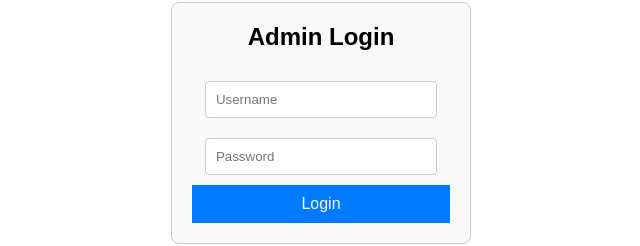
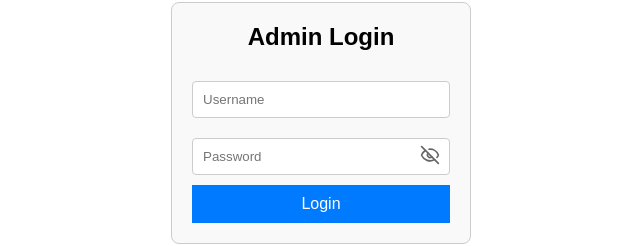
Before and after one commit to Swe-kini/tarento-portfolio-frontend, a React (Vite) app: page /login in a window 1280 px wide. Shown: the part 98-344 px from the top of the page, without its empty margins (319-959 px from the left). Built offline with nearby package versions, Linux system fonts and the light colour scheme.

Commit message:
chore:updated

```diff
--- a/package.json
+++ b/package.json
@@ -12,6 +12,7 @@
   "dependencies": {
     "axios": "^1.7.9",
     "bootstrap": "^5.3.3",
+    "lucide-react": "^0.474.0",
     "react": "^18.3.1",
     "react-bootstrap": "^2.10.8",
     "react-dom": "^18.3.1",
--- a/src/pages/Admin.jsx
+++ b/src/pages/Admin.jsx
@@ -6,7 +6,7 @@ import "../styles/Admin.css";
 
 const Admin = () => {
   const navigate = useNavigate();
-  const [activeSection, setActiveSection] = useState("skills");
+  const [activeSection, setActiveSection] = useState("admin");
   const [skills, setSkills] = useState([]);
   const [projects, setProjects] = useState([]);
   const [education, setEducation] = useState([]);
@@ -65,7 +65,7 @@ const Admin = () => {
   const getFieldsForSection = () => {
     switch (activeSection) {
       case "projects":
-        return ["title", "description", "details", "images", "explanation"];
+        return ["title", "description", "details", "explanation","image"];
       case "skills":
         return ["name"];
       case "courses":
@@ -127,9 +127,9 @@ const Admin = () => {
        fetchAllData();
        fetchAdmins();
 
-      if (newImage) {
-        formData.append("image", newImage);
-      }
+      // if (newImage) {
+      //   formData.append("image", newImage);
+      // }
 
       setShowAddForm(false);
     } catch (error) {
@@ -247,17 +247,17 @@ const handleEditSubmit = async (e) => {
         <h3>{activeSection.charAt(0).toUpperCase() + activeSection.slice(1)}</h3>
         <div className="card-container">
           {renderSectionData().map((item) => (
-            <div className={`card ${activeSection === "projects" ? "project-card" : ""}`} key={item.id}>
-              <span className={`card-content ${activeSection === "projects" ? "project-content" : ""}`}>
+            <div className={`card ${activeSection === "projects" ? "projects-card" : ""}`} key={item.id}>
+              <span className={`card-content ${activeSection === "projects" ? "projects-content" : ""}`}>
                 {activeSection === "admin" ? (
                   <span className="admin-item">{item.username}</span>
                 ) : activeSection === "education" ? (
                   <span className="education-item">{item.institution} - {item.degree}</span>
                 ) : activeSection === "projects" ? (
-                  <div className="project-details">
-                    <h1 className="project-title">{item.title}</h1>
-                    <div className="project-explanation" dangerouslySetInnerHTML={{ __html: item.explanation }} />
-                    {item.image && (<img src={`http://localhost:8080/${item.image}`} className="project-image" alt="Project"/>)}
+                  <div className="projects-details">
+                    <h1 className="projects-title">{item.title}</h1>
+                    <div className="projects-explanation" dangerouslySetInnerHTML={{ __html: item.explanation }} />
+                    {item.image && (<img src={`http://localhost:8080/${item.image}`} className="projects-image" alt="Project"/>)}
                   </div>
                 ) : (
                   <span className="default-item">{item.name || item.title}</span>
@@ -311,8 +311,8 @@ const handleEditSubmit = async (e) => {
                       placeholder={field.charAt(0).toUpperCase() + field.slice(1)}
                     />
                   </div>
+
                 ))}
-
                 <button type="submit">Save Changes</button>
                 <button type="button" onClick={() => setShowEditForm(false)}>Cancel</button>
               </form>
--- a/src/pages/Login.jsx
+++ b/src/pages/Login.jsx
@@ -1,5 +1,6 @@
 import React, { useState } from "react";
 import { useNavigate } from "react-router-dom";
+import { Eye, EyeOff } from "lucide-react"; // Importing eye icons
 import "../styles/Login.css";
 
 const Login = () => {
@@ -7,6 +8,7 @@ const Login = () => {
   const [password, setPassword] = useState("");
   const [error, setError] = useState(null);
   const [loading, setLoading] = useState(false);
+  const [showPassword, setShowPassword] = useState(false);
   const navigate = useNavigate();
 
   const handleLogin = async (e) => {
@@ -21,7 +23,7 @@ const Login = () => {
           "Content-Type": "application/json",
         },
         body: JSON.stringify({
-          username: username.trim(), // Ensure no extra spaces
+          username: username.trim(),
           password: password.trim(),
         }),
       });
@@ -40,7 +42,6 @@ const Login = () => {
     setLoading(false);
   };
 
-
   return (
     <div className="login-container">
       <h2>Admin Login</h2>
@@ -53,13 +54,21 @@ const Login = () => {
           onChange={(e) => setUsername(e.target.value)}
           required
         />
+        <div className="password-container">
           <input
-          type="password"
+            type={showPassword ? "text" : "password"}
             placeholder="Password"
             value={password}
             onChange={(e) => setPassword(e.target.value)}
             required
           />
+          <span
+            className="password-toggle-icon"
+            onClick={() => setShowPassword(!showPassword)}
+          >
+            {showPassword ? <Eye size={20} /> : <EyeOff size={20} />}
+          </span>
+        </div>
         <button type="submit" disabled={loading}>
           {loading ? "Logging In..." : "Login"}
         </button>
--- a/src/styles/Admin.css
+++ b/src/styles/Admin.css
@@ -2,13 +2,7 @@
     display: flex;
     height: 100vh;
 
-
 }
-
-
-
-
-
   .hamburger-icon {
     font-size: 30px;
     position: fixed;
@@ -179,27 +173,29 @@
     text-align: justify center;
 }
 
-.project-card {
+.projects-card {
 
     width: 300px;
-
     height: 450px;  /* Increased height */
     background-color: white;
     border-radius: 10px;
     box-shadow: 0 4px 8px rgba(0, 0, 0, 0.1);
     display: flex;
     flex-direction: column;
-    gap: 15px;
+    gap: 0px;
     transition: transform 0.2s, box-shadow 0.2s;
     overflow: hidden;
+
+
 }
-.project-details{
+.projects-details{
     height: 100vh;
+    max-height: 400px;
+     /* Increase the height of the scrollable section */
+      /* Remove extra margin at the bottom */
 
-    max-height: 400px;  /* Increase the height of the scrollable section */
-    margin-bottom: 0;  /* Remove extra margin at the bottom */
 }
-.project-image {
+.projects-image {
     width: 100%; /* Ensures image fits within the card */
     height: auto; /* Maintains aspect ratio */
     border-radius: 8px; /* Adds rounded corners */
@@ -285,16 +281,7 @@
     background: #999;
   }
 
-@media (max-width: 1024px) {
-    .admin-container {
-        flex-direction: column;
-        display: flex;
-        overflow-y: auto;
-    }
-    .content {
-
-        margin-left: 0px;
-    }
+  @media (max-width: 768px) {
     .sidebar {
         transform: translateX(-100%);  /* Hide sidebar by default on mobile */
     }
@@ -302,6 +289,38 @@
       transform: translateX(0);
 
     }
+    .content {
+
+        margin-left: 0px;
+
+    }
+
+  }
+
+
+@media (max-width: 1024px) {
+    .hamburger-icon {
+        display: block;  /* Ensure it is visible */
+    }
+
+    .admin-container {
+        flex-direction: column;
+        display: flex;
+        overflow-y: auto;
+    }
+
+    .content {
+        margin-left: 0px;
+    }
+
+    .sidebar {
+        transform: translateX(-100%);  /* Hide sidebar by default */
+    }
+
+    .sidebar.active {
+        transform: translateX(0);
+    }
+
     .sidebar {
         width: 100%;
         height: auto;
@@ -311,10 +330,6 @@
     .sidebar-item {
         font-size: 14px;
         padding: 10px;
-    }
-
-    .content {
-        padding: 15px;
     }
 
     .card-container {
@@ -338,18 +353,3 @@
         width: 100%;
     }
 }
-@media (max-width: 768px) {
-    .sidebar {
-        transform: translateX(-100%);  /* Hide sidebar by default on mobile */
-    }
-    .sidebar.active {
-      transform: translateX(0);
-
-    }
-    .content {
-
-        margin-left: 0px;
-
-    }
-
-  }
--- a/src/styles/Login.css
+++ b/src/styles/Login.css
@@ -13,7 +13,7 @@
   }
 
   .login-container input {
-    width: 90%;
+    width: 100%;
     padding: 10px;
     margin: 10px 0;
     border: 1px solid #ccc;
@@ -33,3 +33,24 @@
   .login-container button:hover {
     background-color: #0056b3;
   }
+  .password-container {
+    position: relative;
+    display: flex;
+    align-items: center;
+  }
+
+  .password-container input {
+    width: 100%;
+    padding-right: 35px; /* Space for the icon */
+  }
+
+  .password-toggle-icon {
+    position: absolute;
+    right: 10px;
+    cursor: pointer;
+    color: #666;
+  }
+
+  .password-toggle-icon:hover {
+    color: #000;
+  }
```
Also changed, not shown: 1 other file (tests, documents, lock files or other folders). Lines whose indentation alone changed are shown as unchanged.
